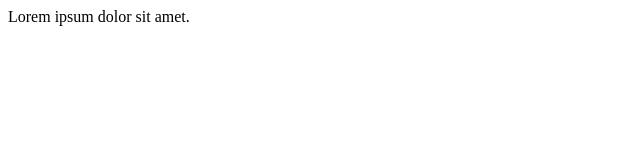
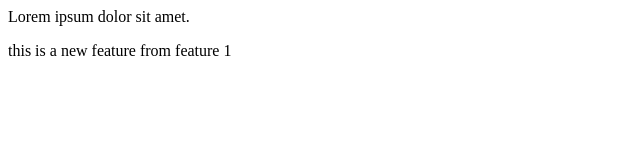
Before and after one commit to ShinichiDemo/localRepoDemo, a plain HTML site: page index.html in a window 1280 px wide. Shown: the whole page, without its empty margins (0-640 px from the left). Drawn offline with Linux system fonts and the light colour scheme.

Commit message:
new feature

```diff
--- a/index.html
+++ b/index.html
@@ -1 +1,2 @@
 <p>Lorem ipsum dolor sit amet.</p>
+<p>this is a new feature from feature 1</p>
```
